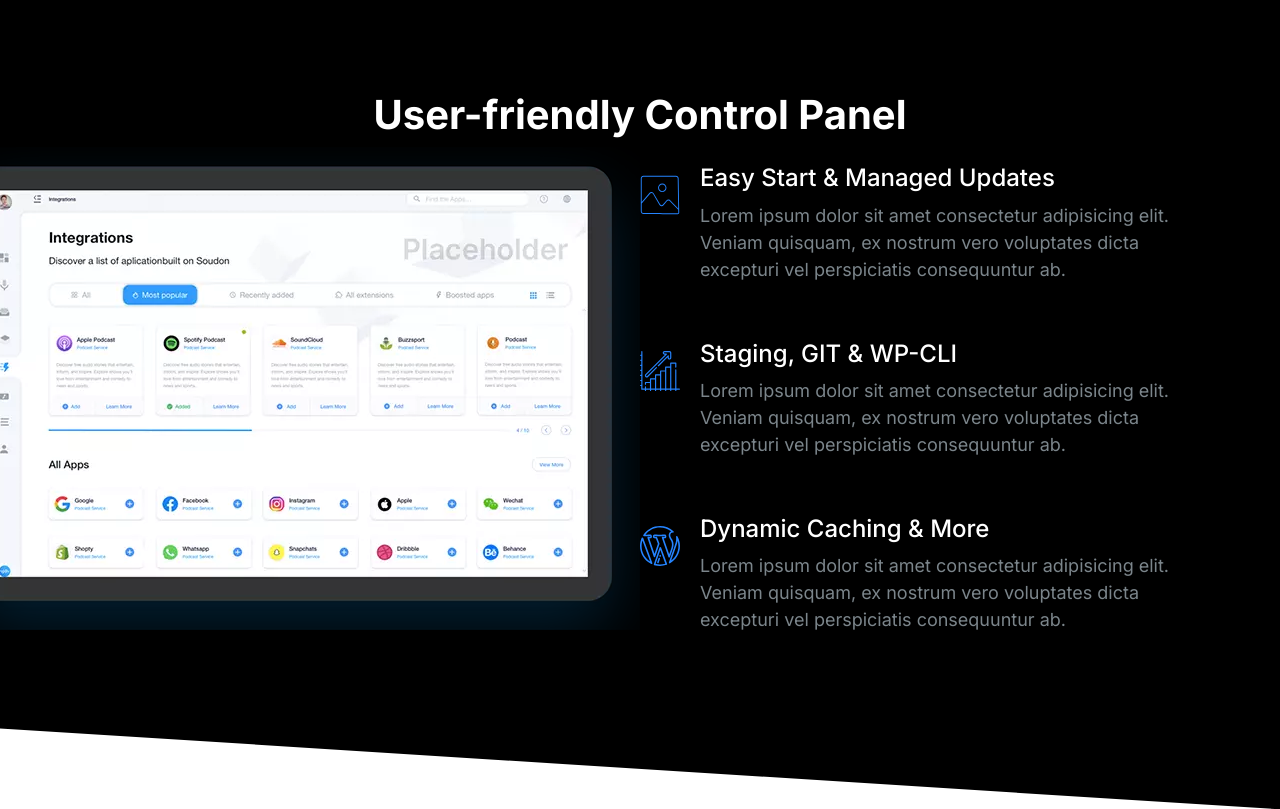
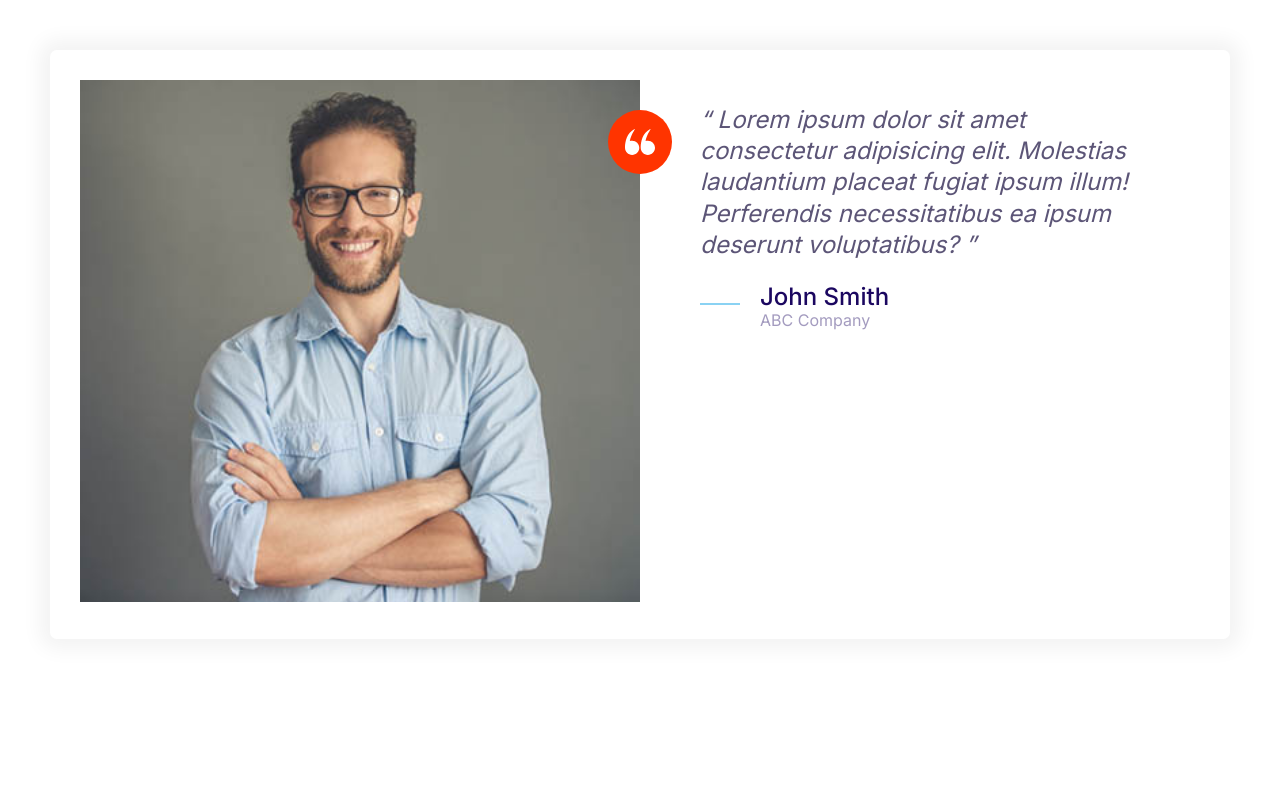
Before and after one commit to jimstav/Moshify, a plain HTML site: page index.html in a window 1280 px wide. Drawn offline with Linux system fonts and the light colour scheme.

Commit message:
Build the testimonial component

```diff
--- a/css/styles.css
+++ b/css/styles.css
@@ -514,6 +514,37 @@ a {
   }
 }
 
+/* Testimonials */
+
+.testimonial {
+  padding: 3rem;
+}
+
+.testimonial__image {
+  position: relative;
+}
+
+.testimonial__image > img {
+  width: 100%;
+}
+
+.testimonial__image > .icon-container {
+  position: absolute;
+  top: 3rem;
+  right: -32px;
+}
+
+@media screen and (min-width: 768px) {
+  .testimonial .quote,
+  .testimonial .quote__author {
+    font-size: 2.4rem;
+  }
+
+  .testimonial .quote {
+    margin-left: 6rem;
+  }
+}
+
 /* Callouts */
 
 .callout {
--- a/index.html
+++ b/index.html
@@ -13,69 +13,38 @@
     <link rel="stylesheet" href="css/normalize.css" />
     <link rel="stylesheet" href="css/styles.css" />
   </head>
-  <body>
-    <section class="block block--dark block--skewed-right block-showcase">
-      <header class="block__header">
-        <h2>User-friendly Control Panel</h2>
-      </header>
-      <div class="container grid grid--1x2">
-        <picture class="block-showcase__image">
-          <source type="image/webp" srcset="images/ipad.webp 1x, images/ipad@2x.webp 2x" />
-          <source type="image/png" srcset="images/ipad.png 1x, images/ipad@2x.png 2x" />
-          <img src="images/ipad.png" alt="" />
-        </picture>
-        <ul class="list">
-          <li>
+  <body style="padding: 5rem">
+    <div class="card testimonial">
+      <div class="grid grid--1x2">
+        <div class="testimonial__image">
+          <img src="images/testimonial.jpg" alt="A happy, smiling customer" />
+          <span class="icon-container icon-container--accent">
+            <svg class="icon icon--white icon--small">
+              <use xlink:href="images/sprite.svg#quotes"></use>
+            </svg>
+          </span>
+        </div>
+        <blockquote class="quote">
+          <p class="quote__text">
+            Lorem ipsum dolor sit amet consectetur adipisicing elit. Molestias laudantium placeat
+            fugiat ipsum illum! Perferendis necessitatibus ea ipsum deserunt voluptatibus?
+          </p>
+          <footer>
             <div class="media">
               <div class="media__image">
-                <svg class="icon icon--primary">
-                  <use xlink:href="images/sprite.svg#snap"></use>
+                <svg class="icon icon--primary quote__line">
+                  <use xlink:href="images/sprite.svg#line"></use>
                 </svg>
               </div>
               <div class="media__body">
-                <h3 class="media__title">Easy Start & Managed Updates</h3>
-                <p>
-                  Lorem ipsum dolor sit amet consectetur adipisicing elit. Veniam quisquam, ex
-                  nostrum vero voluptates dicta excepturi vel perspiciatis consequuntur ab.
-                </p>
+                <h3 class="media__title quote__author">John Smith</h3>
+                <p class="quote__organization">ABC Company</p>
               </div>
             </div>
-          </li>
-          <li>
-            <div class="media">
-              <div class="media__image">
-                <svg class="icon icon--primary">
-                  <use xlink:href="images/sprite.svg#growth"></use>
-                </svg>
-              </div>
-              <div class="media__body">
-                <h3 class="media__title">Staging, GIT & WP-CLI</h3>
-                <p>
-                  Lorem ipsum dolor sit amet consectetur adipisicing elit. Veniam quisquam, ex
-                  nostrum vero voluptates dicta excepturi vel perspiciatis consequuntur ab.
-                </p>
-              </div>
-            </div>
-          </li>
-          <li>
-            <div class="media">
-              <div class="media__image">
-                <svg class="icon icon--primary">
-                  <use xlink:href="images/sprite.svg#wordpress"></use>
-                </svg>
-              </div>
-              <div class="media__body">
-                <h3 class="media__title">Dynamic Caching & More</h3>
-                <p>
-                  Lorem ipsum dolor sit amet consectetur adipisicing elit. Veniam quisquam, ex
-                  nostrum vero voluptates dicta excepturi vel perspiciatis consequuntur ab.
-                </p>
-              </div>
-            </div>
-          </li>
-        </ul>
+          </footer>
+        </blockquote>
       </div>
-    </section>
+    </div>
     <script src="js/main.js"></script>
   </body>
 </html>
```
Also changed, not shown: components/testimonials.html (added, +31 -0 lines), images/testimonial.jpg (added).
